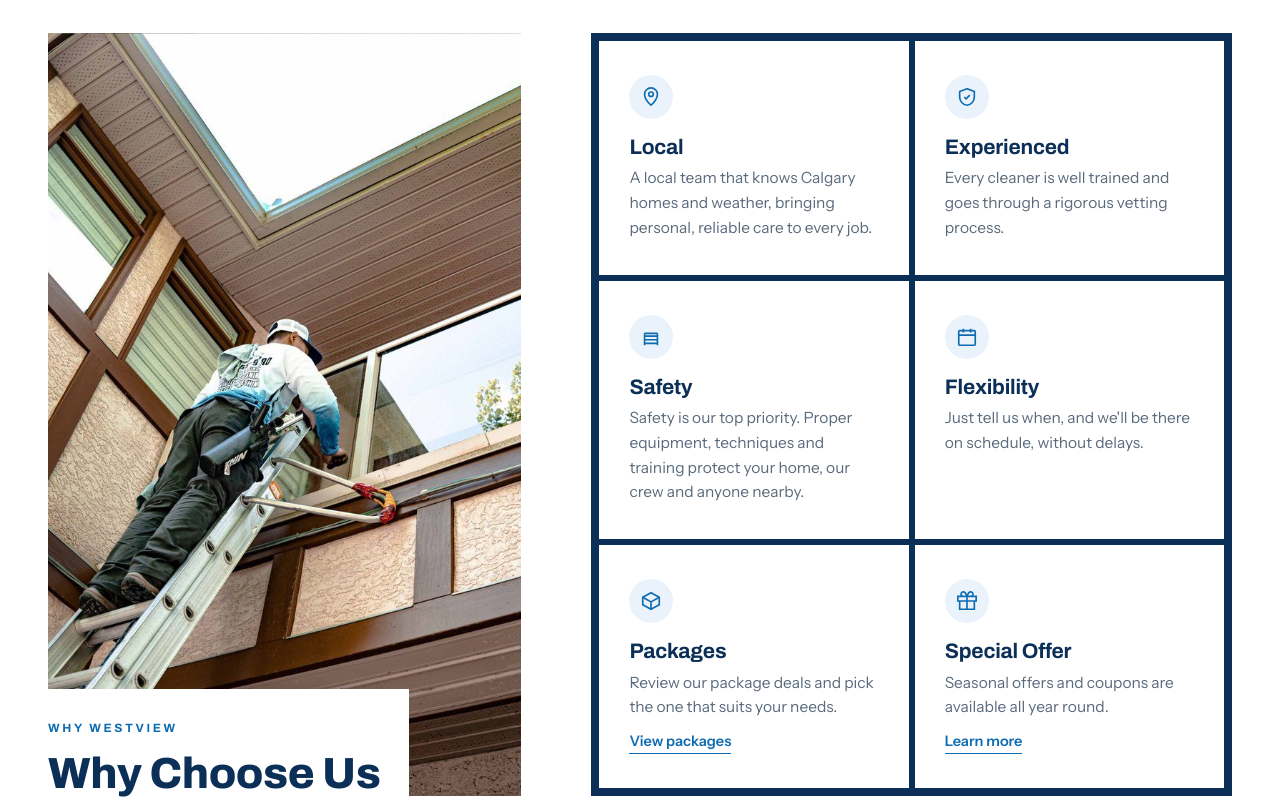
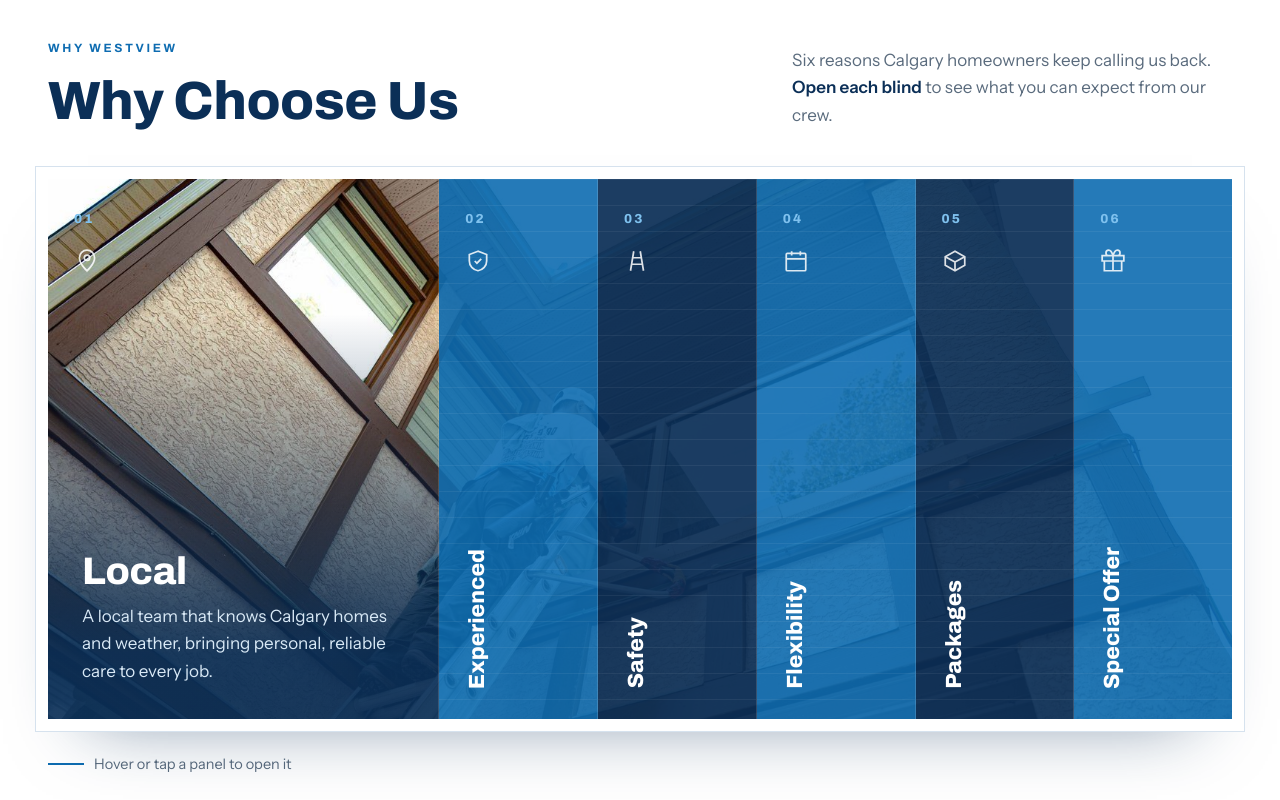
Before and after one commit to dallaswebagency/Westview-Window-Cleaning, a plain HTML site: page index.html in a window 1280 px wide. Shown: the part 3600-4400 px from the top of the page. Drawn offline with Linux system fonts and the light colour scheme.

Commit message:
Add service photos, redesign Why Choose Us as window blinds
Co-Authored-By: Claude Opus 5.5 <noreply@anthropic.com>
Claude-Session: https://claude.ai/code/session_017Li8CJzf8nPqfbwkxWDKUe

```diff
--- a/index.html
+++ b/index.html
@@ -139,22 +139,30 @@ nav.main a:hover:after,nav.main a.on:after{width:100%}
 .also a{border:1px solid var(--line);background:#fff;padding:9px 16px;font-size:14.5px;border-radius:40px;transition:.2s}
 .also a:hover{border-color:var(--blue);color:var(--blue)}
 
-/* why choose us */
-.why{padding:120px 0}
-.why .wrap{display:grid;grid-template-columns:.85fr 1.15fr;gap:70px;align-items:stretch}
-.why-photo{position:relative;background:url(images/crew-upper-window.jpg) 40% center/cover;min-height:620px}
-.why-photo .cap{position:absolute;left:0;bottom:0;background:#fff;padding:24px 28px 0 0;max-width:80%}
-.why-photo .cap h2{font-size:clamp(32px,3.4vw,48px);color:var(--navy);font-weight:800;margin-top:12px}
-.frame{display:grid;grid-template-columns:1fr 1fr;border:8px solid var(--navy);background:var(--navy);gap:6px}
-.frame div{background:#fff;padding:34px 30px;transition:background .3s}
-.frame div:hover{background:var(--ice)}
-.frame .ic{width:44px;height:44px;border-radius:50%;background:var(--ice);display:grid;place-items:center;margin-bottom:18px;transition:.3s}
-.frame div:hover .ic{background:#fff}
-.frame .ic svg{width:22px;height:22px;stroke:var(--blue);fill:none;stroke-width:1.8}
-.frame h3{font-size:21px;font-weight:700;color:var(--navy);margin-bottom:8px}
-.frame p{font-size:15.5px;color:var(--muted)}
-.frame a.more{display:inline-block;margin-top:10px;font-weight:600;font-size:14.5px;color:var(--blue);border-bottom:1px solid currentColor}
-
+/* why choose us : window blinds */
+.why{padding:120px 0 130px;background:#fff}
+.why-top{display:grid;grid-template-columns:1fr 1fr;gap:60px;align-items:end;margin-bottom:50px}
+.why-top h2{font-size:clamp(36px,4.2vw,62px);color:var(--navy);font-weight:800;margin-top:14px}
+.why-top p{color:var(--muted);max-width:440px;justify-self:end}
+.why-top p b{color:var(--navy)}
+.blinds{position:relative;display:flex;height:540px;background:url(images/crew-upper-window.jpg) center 35%/cover;overflow:hidden;outline:12px solid #fff;box-shadow:0 0 0 13px var(--line),0 40px 70px -40px rgba(11,47,87,.55)}
+.slat{position:relative;flex:1;min-width:0;display:flex;flex-direction:column;justify-content:flex-start;padding:30px 26px;color:#fff;background:rgba(11,47,87,.93);border-right:1px solid rgba(255,255,255,.14);cursor:pointer;transition:flex .7s cubic-bezier(.6,0,.2,1),background .6s ease;outline:none}
+.slat:last-child{border-right:0}
+.slat:nth-child(even){background:rgba(14,108,177,.9)}
+.slat:before{content:"";position:absolute;inset:0;background:repeating-linear-gradient(180deg,rgba(255,255,255,.06) 0 1px,transparent 1px 26px);pointer-events:none;transition:opacity .5s}
+.slat.on{flex:3.2;background:linear-gradient(180deg,rgba(11,47,87,0) 25%,rgba(11,47,87,.92) 88%)}
+.slat.on:before{opacity:0}
+.slat .no{font-family:"Archivo",sans-serif;font-stretch:125%;font-weight:800;font-size:13px;letter-spacing:.16em;color:#7fc1ee;position:relative}
+.slat .ttl{position:relative;margin-top:auto;font-family:"Archivo",sans-serif;font-stretch:112%;font-weight:800;font-size:22px;line-height:1.1;writing-mode:vertical-rl;transform:rotate(180deg);white-space:nowrap;transition:opacity .3s}
+.slat .body{position:absolute;left:34px;right:34px;bottom:34px;opacity:0;transform:translateY(18px);transition:opacity .4s ease,transform .5s ease;pointer-events:none}
+.slat .body h3{font-size:clamp(30px,3vw,44px);font-weight:800;margin-bottom:12px}
+.slat .body p{color:#d9e9f6;font-size:17px;max-width:430px}
+.slat .body a{display:inline-block;margin-top:16px;font-weight:600;color:#fff;border-bottom:1.5px solid #7fc1ee;pointer-events:auto}
+.slat.on .ttl{opacity:0}
+.slat.on .body{opacity:1;transform:none;transition-delay:.35s}
+.slat svg{position:relative;margin-top:18px;width:26px;height:26px;stroke:#fff;fill:none;stroke-width:1.6;opacity:.85}
+.blind-hint{display:flex;align-items:center;gap:10px;margin-top:34px;color:var(--muted);font-size:14.5px}
+.blind-hint i{width:36px;height:2px;background:var(--blue);display:inline-block}
 /* trust badges */
 .trust{border-top:1px solid var(--line);border-bottom:1px solid var(--line)}
 .trust .wrap{display:flex;align-items:center;justify-content:space-between;gap:30px;padding-top:30px;padding-bottom:30px}
@@ -254,7 +262,17 @@ footer .ridge-top{position:absolute;top:-1px;left:0;right:0;height:70px}
   nav.main.open{display:flex}
   .burger{display:block}
   .hdr-cta .btn{display:none}
-  .hero .wrap,.intro .wrap,.why .wrap{grid-template-columns:1fr;gap:60px}
+  .hero .wrap,.intro .wrap{grid-template-columns:1fr;gap:60px}
+  .why-top{grid-template-columns:1fr;gap:18px}.why-top p{justify-self:start}
+  .blinds{flex-direction:column;height:auto;outline-width:8px;box-shadow:0 0 0 9px var(--line)}
+  .slat,.slat.on{flex:none;background:rgba(11,47,87,.9);border-right:0;border-bottom:1px solid rgba(255,255,255,.14);padding:26px 24px}
+  .slat:nth-child(even){background:rgba(14,108,177,.88)}
+  .slat:before{display:none}
+  .slat .ttl{display:none}
+  .slat .body,.slat.on .body{position:relative;left:auto;right:auto;bottom:auto;opacity:1;transform:none;margin-top:14px}
+  .slat .body h3{font-size:26px}
+  .slat>svg{position:absolute;right:24px;top:26px}
+  .blind-hint{display:none}
   .pane-note{position:relative;left:0;bottom:0;margin-top:26px;max-width:none}
   .handover .wrap{grid-template-columns:1fr;gap:20px}
   .handover .tagline{text-align:left}
@@ -262,7 +280,6 @@ footer .ridge-top{position:absolute;top:-1px;left:0;right:0;height:70px}
   .svc{grid-template-columns:44px 1fr;row-gap:10px}
   .svc p{grid-column:2}
   .svc .ph{grid-column:2;max-width:200px}
-  .why-photo{min-height:460px}
   .trust .wrap{flex-direction:column;align-items:flex-start}
   .trust .logos{justify-content:flex-start;gap:32px}
   .rev-grid,.posts{grid-template-columns:1fr}
@@ -277,7 +294,6 @@ footer .ridge-top{position:absolute;top:-1px;left:0;right:0;height:70px}
   .util-l a.mail{display:none}
   .logo img{height:48px}
   .price-tag{flex-direction:column}.price-tag div+div{border-left:0;border-top:1px dashed var(--line)}
-  .frame{grid-template-columns:1fr}
   form.quote{grid-template-columns:1fr}
   .post{grid-template-columns:1fr}
   .ft{grid-template-columns:1fr}
@@ -437,17 +453,49 @@ footer .ridge-top{position:absolute;top:-1px;left:0;right:0;height:70px}
 <!-- why choose us -->
 <section class="why">
   <div class="wrap">
-    <div class="why-photo rv" role="img" aria-label="Westview cleaner on a ladder washing upper windows">
-      <div class="cap"><span class="eyebrow">Why Westview</span><h2>Why Choose Us</h2></div>
+    <div class="why-top rv">
+      <div><span class="eyebrow">Why Westview</span><h2>Why Choose Us</h2></div>
+      <p>Six reasons Calgary homeowners keep calling us back. <b>Open each blind</b> to see what you can expect from our crew.</p>
     </div>
-    <div class="frame rv">
-      <div><span class="ic"><svg viewBox="0 0 24 24"><path d="M12 21s7-6.2 7-12a7 7 0 0 0-14 0c0 5.8 7 12 7 12Z"/><circle cx="12" cy="9" r="2.5"/></svg></span><h3>Local</h3><p>A local team that knows Calgary homes and weather, bringing personal, reliable care to every job.</p></div>
-      <div><span class="ic"><svg viewBox="0 0 24 24"><path d="M12 3 4 6v6c0 4.5 3.4 8.3 8 9 4.6-.7 8-4.5 8-9V6l-8-3Z"/><path d="m9 12 2 2 4-4"/></svg></span><h3>Experienced</h3><p>Every cleaner is well trained and goes through a rigorous vetting process.</p></div>
-      <div><span class="ic"><svg viewBox="0 0 24 24"><path d="M5 21V8M19 21V8M5 11h14M5 15h14M5 19h14M5 8h14"/></svg></span><h3>Safety</h3><p>Safety is our top priority. Proper equipment, techniques and training protect your home, our crew and anyone nearby.</p></div>
-      <div><span class="ic"><svg viewBox="0 0 24 24"><rect x="3" y="5" width="18" height="16" rx="1"/><path d="M3 10h18M8 3v4M16 3v4"/></svg></span><h3>Flexibility</h3><p>Just tell us when, and we'll be there on schedule, without delays.</p></div>
-      <div><span class="ic"><svg viewBox="0 0 24 24"><path d="M3 8l9-5 9 5v8l-9 5-9-5V8Z"/><path d="M3 8l9 5 9-5M12 13v8"/></svg></span><h3>Packages</h3><p>Review our package deals and pick the one that suits your needs.</p><a class="more" href="https://westviewcleaning.ca/">View packages</a></div>
-      <div><span class="ic"><svg viewBox="0 0 24 24"><path d="M20 12v9H4v-9M2 7h20v5H2zM12 21V7M12 7H8a2.5 2.5 0 1 1 0-5c2.5 0 4 5 4 5ZM12 7h4a2.5 2.5 0 1 0 0-5c-2.5 0-4 5-4 5Z"/></svg></span><h3>Special Offer</h3><p>Seasonal offers and coupons are available all year round.</p><a class="more" href="https://westviewcleaning.ca/">Learn more</a></div>
+    <div class="blinds rv" id="blinds">
+      <div class="slat on" tabindex="0">
+        <span class="no">01</span>
+        <svg viewBox="0 0 24 24"><path d="M12 21s7-6.2 7-12a7 7 0 0 0-14 0c0 5.8 7 12 7 12Z"/><circle cx="12" cy="9" r="2.5"/></svg>
+        <span class="ttl">Local</span>
+        <div class="body"><h3>Local</h3><p>A local team that knows Calgary homes and weather, bringing personal, reliable care to every job.</p></div>
+      </div>
+      <div class="slat" tabindex="0">
+        <span class="no">02</span>
+        <svg viewBox="0 0 24 24"><path d="M12 3 4 6v6c0 4.5 3.4 8.3 8 9 4.6-.7 8-4.5 8-9V6l-8-3Z"/><path d="m9 12 2 2 4-4"/></svg>
+        <span class="ttl">Experienced</span>
+        <div class="body"><h3>Experienced</h3><p>Every cleaner is well trained and goes through a rigorous vetting process.</p></div>
+      </div>
+      <div class="slat" tabindex="0">
+        <span class="no">03</span>
+        <svg viewBox="0 0 24 24"><path d="M6 21 9 3M18 21 15 3M7.5 9h9M7 15h10"/></svg>
+        <span class="ttl">Safety</span>
+        <div class="body"><h3>Safety</h3><p>Safety is our top priority. Proper equipment, techniques and training protect your home, our crew and anyone nearby.</p></div>
+      </div>
+      <div class="slat" tabindex="0">
+        <span class="no">04</span>
+        <svg viewBox="0 0 24 24"><rect x="3" y="5" width="18" height="16" rx="1"/><path d="M3 10h18M8 3v4M16 3v4"/></svg>
+        <span class="ttl">Flexibility</span>
+        <div class="body"><h3>Flexibility</h3><p>Just tell us when, and we'll be there on schedule, without delays.</p></div>
+      </div>
+      <div class="slat" tabindex="0">
+        <span class="no">05</span>
+        <svg viewBox="0 0 24 24"><path d="M3 8l9-5 9 5v8l-9 5-9-5V8Z"/><path d="M3 8l9 5 9-5M12 13v8"/></svg>
+        <span class="ttl">Packages</span>
+        <div class="body"><h3>Packages</h3><p>Review our package deals and pick the one that suits your needs.</p><a href="https://westviewcleaning.ca/">View packages</a></div>
+      </div>
+      <div class="slat" tabindex="0">
+        <span class="no">06</span>
+        <svg viewBox="0 0 24 24"><path d="M20 12v9H4v-9M2 7h20v5H2zM12 21V7M12 7H8a2.5 2.5 0 1 1 0-5c2.5 0 4 5 4 5ZM12 7h4a2.5 2.5 0 1 0 0-5c-2.5 0-4 5-4 5Z"/></svg>
+        <span class="ttl">Special Offer</span>
+        <div class="body"><h3>Special Offer</h3><p>Seasonal offers and coupons are available all year round.</p><a href="https://westviewcleaning.ca/">Learn more</a></div>
+      </div>
     </div>
+    <div class="blind-hint"><i></i>Hover or tap a panel to open it</div>
   </div>
 </section>
 
@@ -598,6 +646,12 @@ document.querySelectorAll('.ph[data-img]').forEach(function(el){
   im.onload=function(){el.style.backgroundImage='url('+src+')';el.classList.add('has-img')};
   im.src=src;
 });
+// why-choose-us blinds
+var slats=document.querySelectorAll('#blinds .slat');
+slats.forEach(function(sl){
+  function open(){slats.forEach(function(x){x.classList.remove('on')});sl.classList.add('on')}
+  sl.addEventListener('mouseenter',open);sl.addEventListener('click',open);sl.addEventListener('focus',open);
+});
 // reveal on scroll
 var io=new IntersectionObserver(function(es){es.forEach(function(e){if(e.isIntersecting){e.target.classList.add('in');io.unobserve(e.target)}})},{threshold:.12});
 document.querySelectorAll('.rv').forEach(function(el){io.observe(el)});
```
Also changed, not shown: images/service-commercial.jpg (added), images/service-exterior.jpg (added), images/service-gutter.jpg (added), images/service-holiday-lights.jpg (added), images/service-snow.jpg (added).
